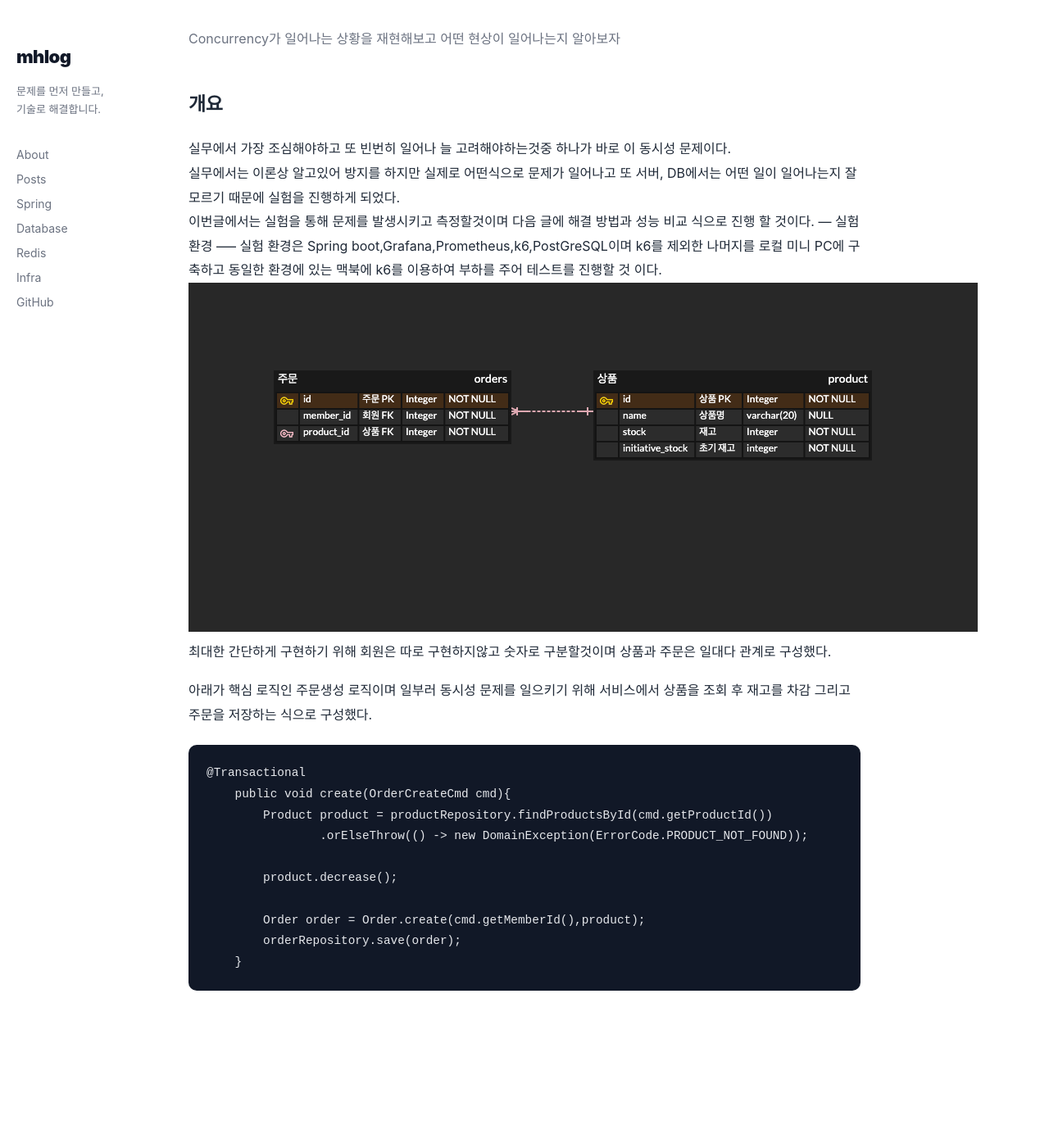
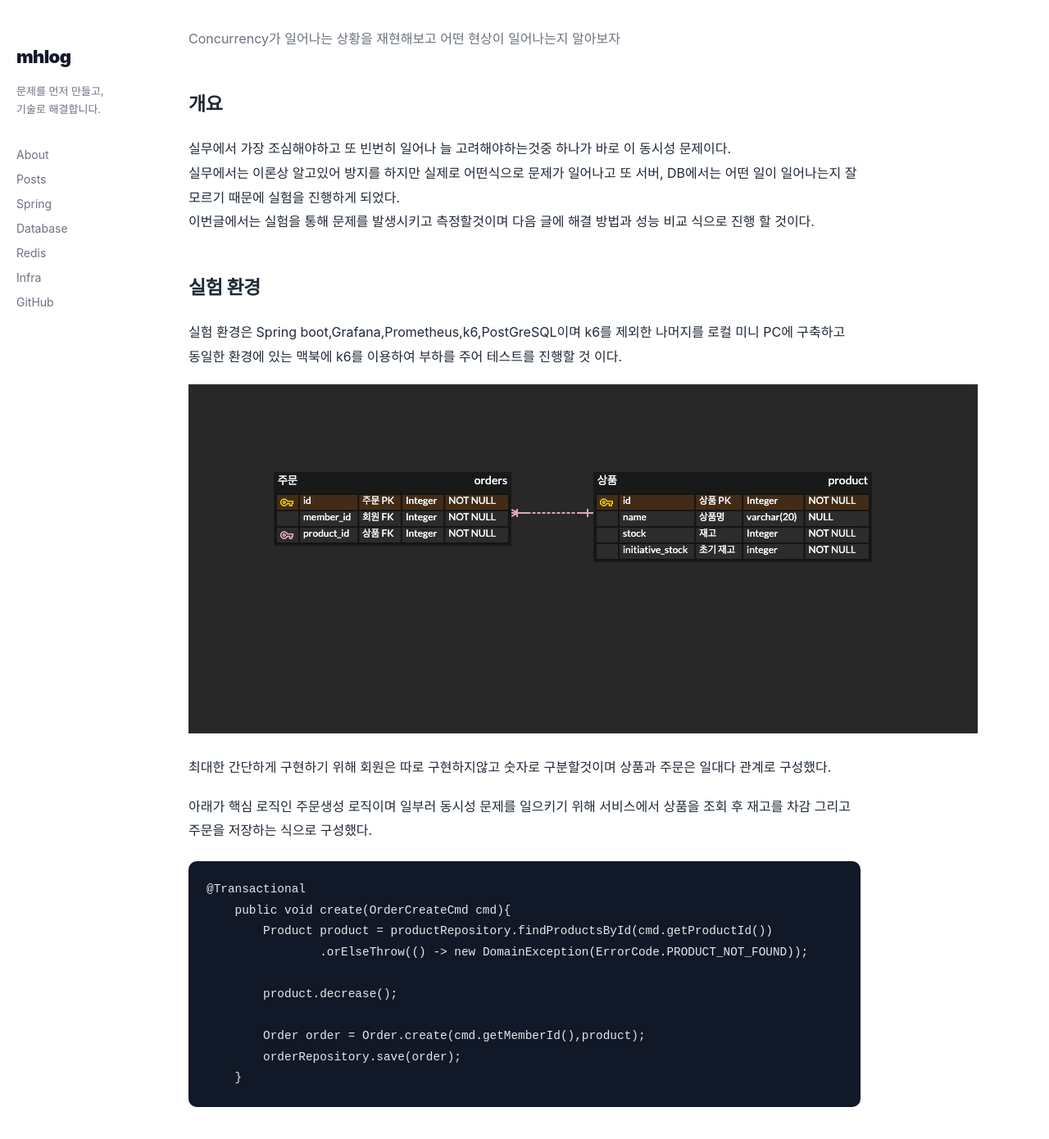
Before and after one commit to sssm987/blog, a Jekyll site: the page built from _posts/2026-04-27-concurrency-first-post.md, in a window 1280 px wide and 1400 px high, scrolled down 259 px. Shown: the top 1390 px of the window at 82% size. Built offline with Jekyll 4.4.1, drawn with Linux system fonts in a browser that asks for light colours; before the commit the page ends 1546 px from its top, so only the background shows below that.

Commit message:
"feat : 동시성 글 일부분 커밋"

````diff
--- a/_posts/2026-04-27-concurrency-first-post.md
+++ b/_posts/2026-04-27-concurrency-first-post.md
@@ -5,21 +5,25 @@ date: 2026-04-27 21:10:00 +0900
 categories: [Concurrency]
 description: Concurrency가 일어나는 상황을 재현해보고 어떤 현상이 일어나는지 알아보자
 ---
-개요
---
+
+## 개요
+
 실무에서 가장 조심해야하고 또 빈번히 일어나 늘 고려해야하는것중 하나가 바로 이 동시성 문제이다.
 실무에서는 이론상 알고있어 방지를 하지만 실제로 어떤식으로 문제가 일어나고 또 서버, DB에서는 어떤 일이 일어나는지 잘 모르기 때문에 실험을 진행하게 되었다.
 이번글에서는 실험을 통해 문제를 발생시키고 측정할것이며 다음 글에 해결 방법과 성능 비교 식으로 진행 할 것이다.
----
-실험 환경
------
+
+## 실험 환경
+
 실험 환경은 Spring boot,Grafana,Prometheus,k6,PostGreSQL이며 k6를 제외한 나머지를 로컬 미니 PC에 구축하고
 동일한 환경에 있는 맥북에 k6를 이용하여 부하를 주어 테스트를 진행할 것 이다.
-![erd]({{ '/assets/images/concurrency/erd.png' | relative_url }})
+
+<img src="{{ '/assets/images/concurrency/erd.png' | relative_url }}" alt="ERD" />
+
 최대한 간단하게 구현하기 위해 회원은 따로 구현하지않고 숫자로 구분할것이며 상품과 주문은 일대다 관계로 구성했다.
 
 아래가 핵심 로직인 주문생성 로직이며 일부러 동시성 문제를 일으키기 위해 서비스에서 상품을 조회 후 재고를 차감 그리고 주문을 저장하는 식으로 구성했다.
-~~~
+
+```java
 @Transactional
     public void create(OrderCreateCmd cmd){
         Product product = productRepository.findProductsById(cmd.getProductId())
@@ -30,4 +34,4 @@ description: Concurrency가 일어나는 상황을 재현해보고 어떤 현상
         Order order = Order.create(cmd.getMemberId(),product);
         orderRepository.save(order);
     }
-~~~
+```
````
